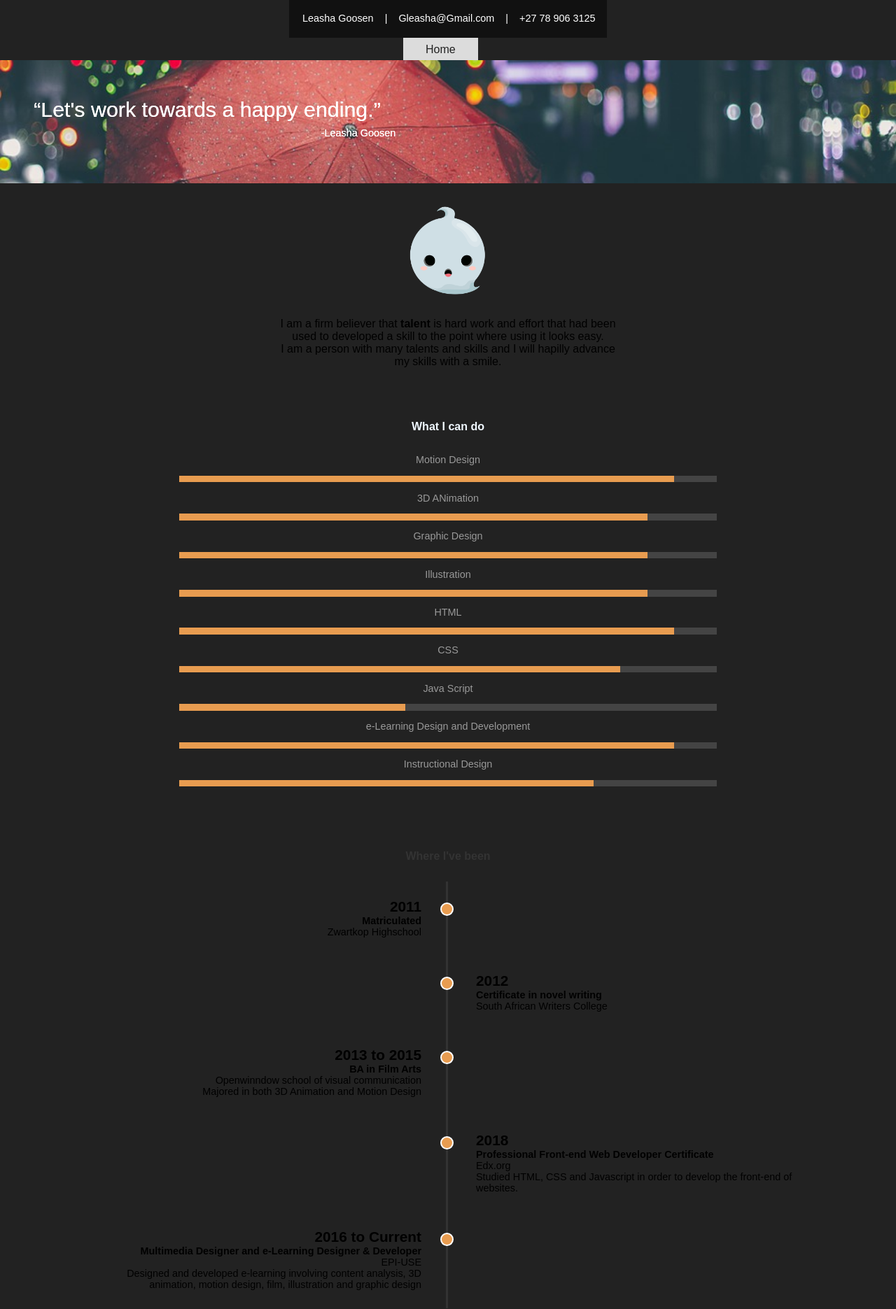
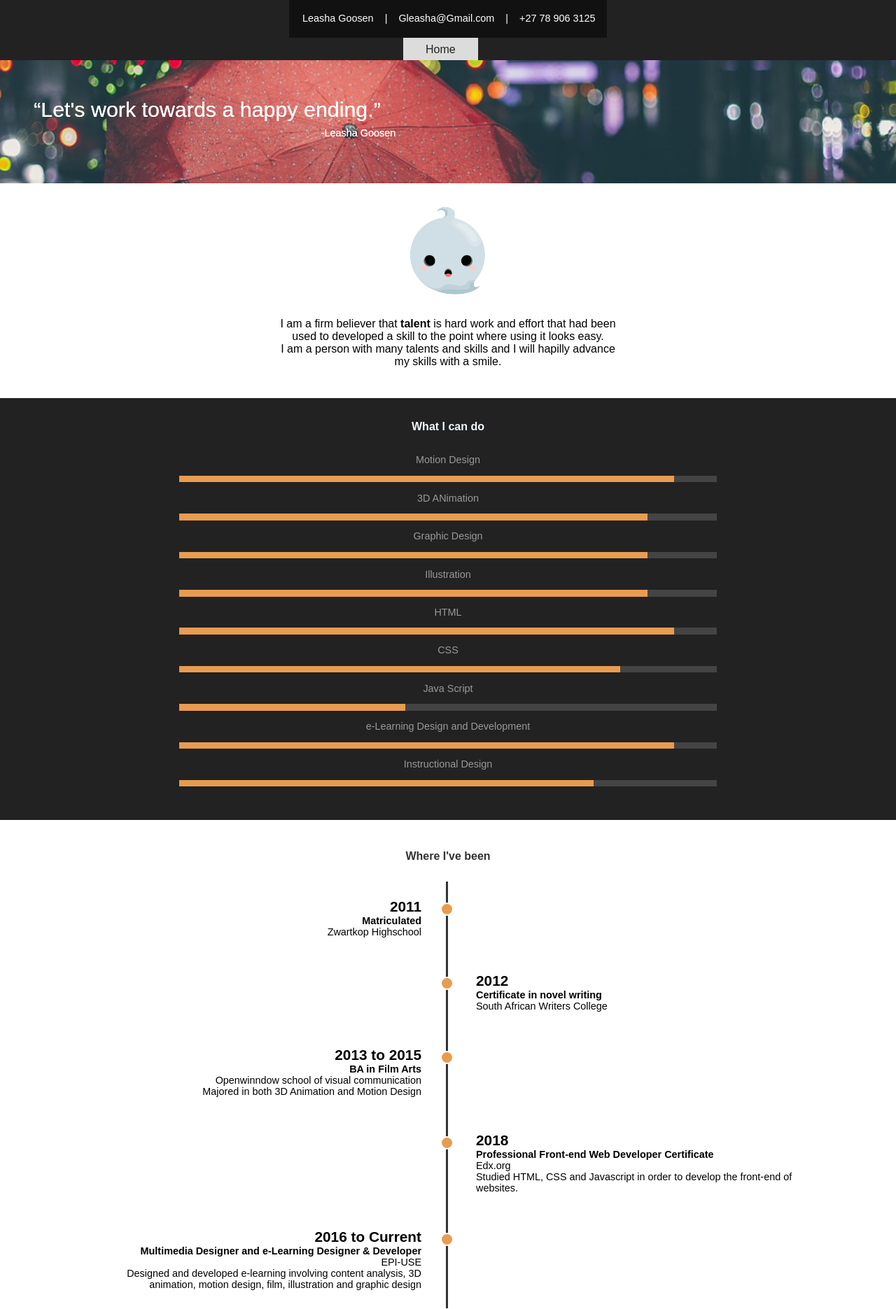
Before and after one commit to MyLeasha/LeashedLeasha, a PHP site: page / in a window 1280 px wide. Shown: the top 1871 px of the page at 70% size. Run offline with PHP 8.4, Linux system fonts and the light colour scheme; grey boxes are pictures that could not be loaded.

Commit message:
Update styleSheet.css

```diff
--- a/app/CSS/styleSheet.css
+++ b/app/CSS/styleSheet.css
@@ -1,7 +1,6 @@
 body {
     margin: 0;
     font-family: sans-serif;
-    background-color: #222;
 }
 head {
     background-color: #222;
```
